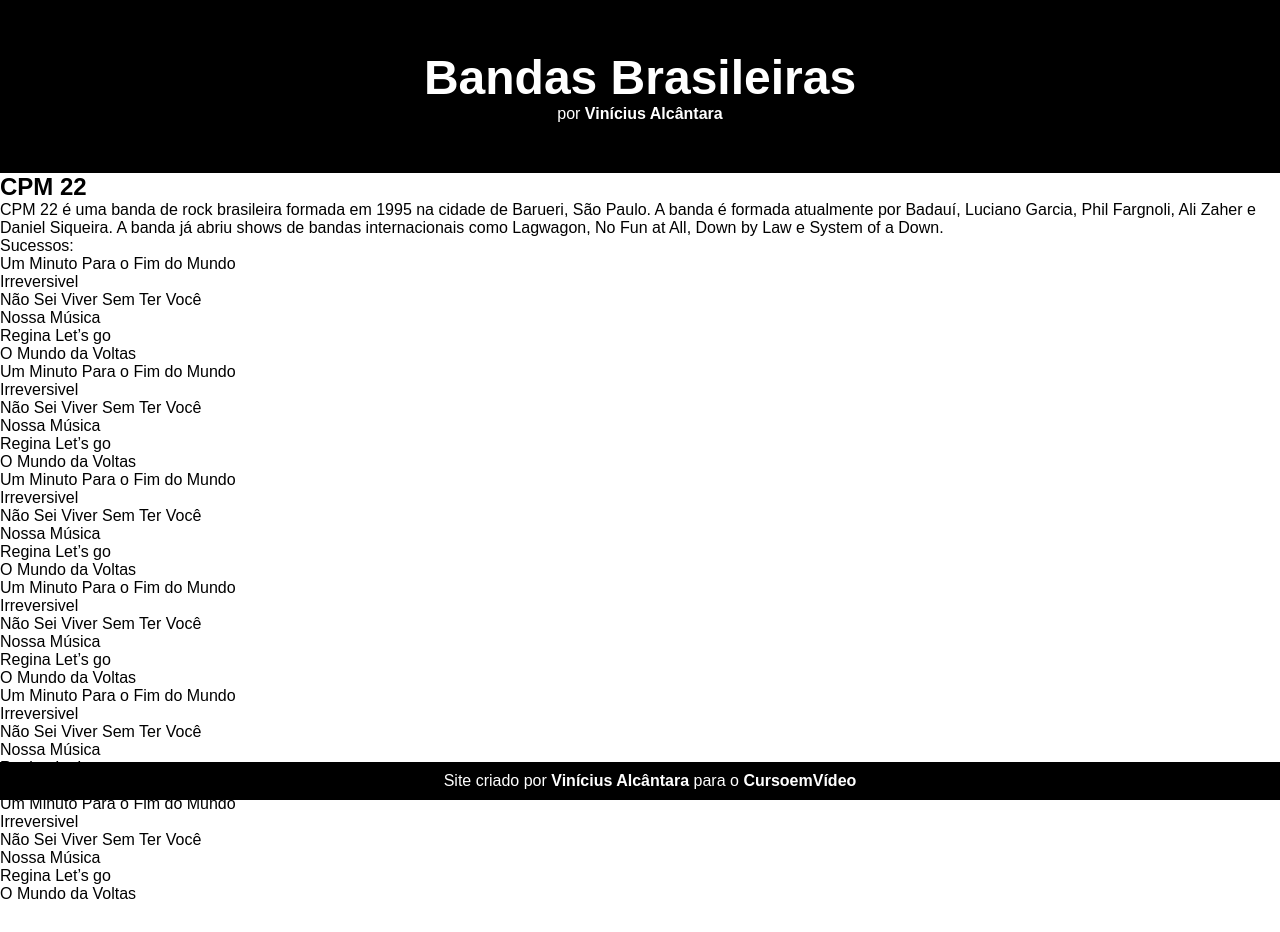
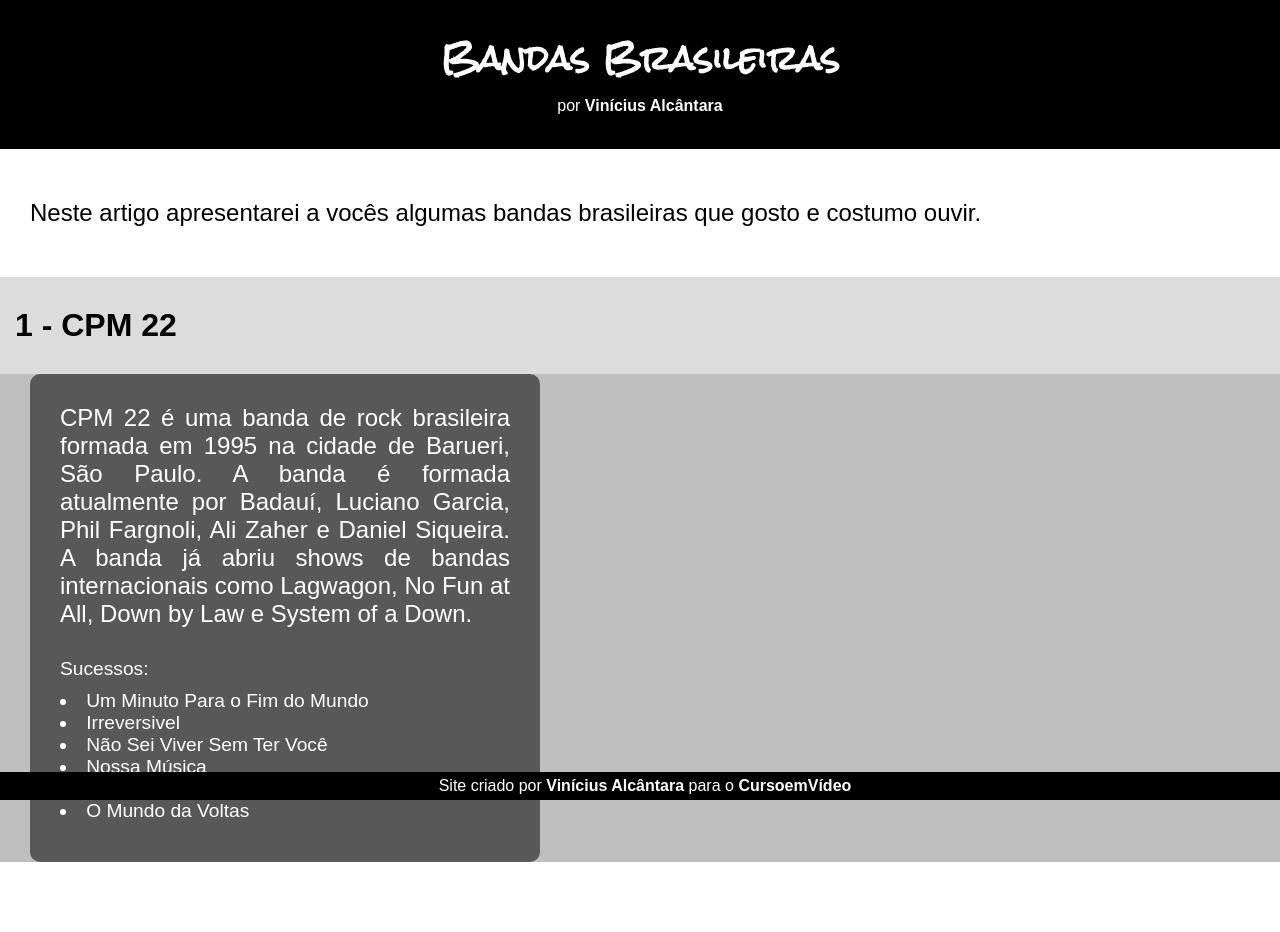
Before and after one commit to viniciusalcantaraFS/html-css, a plain HTML site: page modulo-3/desafio 012/index.html in a window 1280 px wide. Before the commit the page ends 903 px from the top, so only its background shows below. Drawn offline with Linux system fonts and the light colour scheme.

Commit message:
ATL content
ATL content Desafio 12

```diff
--- a/modulo-3/desafio 012/estilo/style.css
+++ b/modulo-3/desafio 012/estilo/style.css
@@ -1,9 +1,21 @@
 @charset "UTF-8";
+
+@import url('https://fonts.googleapis.com/css2?family=Rock+Salt&display=swap');
 
 * {
     padding: 0px;
     margin: 0px;
 }
+
+
+
+
+  :root {
+
+    --fonte1: arial, helvetica, sans-serif;
+    --fonte2: 'Rock Salt, cursive;'
+  }
+
 body, html {
 
     min-height: 100vh;
@@ -13,25 +25,38 @@
 }
 
 
+
+
+
 header {
 
     background-color: black;
     text-align: center;
     color: white;
-    padding-top: 50px;
+    padding-top: 20px;
 
 }
 
+
+
+
 header > h1 {
 
+    font-family: 'Rock Salt';
     font-weight: 600;
-    font-size: 3em;
+    font-size: 2em;
 }
+
+
+
 
 header > p {
 
-    padding-bottom: 50px;
+    padding-bottom: 34px;
 }
+
+
+
 
 a.links {
 
@@ -40,10 +65,86 @@
     font-weight: bold;
 }
 
+
+
+
 a.links:hover {
 
     text-decoration: underline;
 }
+
+
+
+
+section.imagem {
+
+    margin: 0px 0px 70px 0px;
+    background-color: rgb(191, 191, 191);
+    padding: 0px 30px 0px 30px;
+    color: white;
+
+}
+
+
+
+
+ h2 {
+
+    background-color: gainsboro ;
+    font-size: 2em;
+    color: black;
+    padding: 30px 30px 30px 15px;
+
+}
+
+
+
+
+
+
+
+
+
+
+.paragrafoprincipal {
+
+    margin-bottom: 30px;
+
+}
+
+
+
+
+div.quadro {
+
+
+    text-align: justify;
+    max-width: 450px;
+    padding: 30px;
+    font-size: 1.5em;
+    border-radius: 10px;
+    background-color: rgba(0, 0, 0, 0.537);
+}
+
+
+
+
+.sucessos {
+
+    margin-bottom: 10px;
+    font-size: 0.8em;
+}
+
+
+
+
+ul {
+
+    list-style-position: inside;
+}
+
+
+
 
 footer {
 
@@ -53,6 +154,16 @@
     position:fixed;
     width: 100%;
     bottom: 0px;
-    padding: 10px;
+    padding: 5px;
 
 }
+
+
+
+
+p.descricoes {
+
+    font-size: 1.5em;
+    padding: 50px 30px 50px 30px;
+
+}
--- a/modulo-3/desafio 012/index.html
+++ b/modulo-3/desafio 012/index.html
@@ -12,25 +12,24 @@
         <h1>Bandas Brasileiras</h1>
         <p>por <a class="links" href="https://github.com/viniciusalcantaraFS" target="_blank" rel="external">Vinícius Alcântara</a></p>
     </header>
+    <p class="descricoes">Neste artigo apresentarei a vocês algumas bandas brasileiras que gosto e costumo ouvir.</p>
+    <h2>
+       1 - CPM 22
+    </h2>
+    <section class="imagem">
 
-    <section>
-        <h2>
 
-            CPM 22
-
-        </h2>
-
-        <p>
+            <div class="imagemcpm">
+                <div class="quadro">
+                    <p class="paragrafoprincipal">
 
                         CPM 22 é uma banda de rock brasileira formada em 1995 na cidade de Barueri, São Paulo. A banda é formada atualmente por Badauí, Luciano Garcia, Phil Fargnoli, Ali Zaher e Daniel Siqueira. A banda já abriu shows de bandas internacionais como Lagwagon, No Fun at All, Down by Law e System of a Down.
 
                     </p>
-        <p>
-
+                    <p class="sucessos">
                         Sucessos:
-
                     </p>
-        <ul>
+                    <ul class="sucessos">
                         <li>Um Minuto Para o Fim do Mundo</li>
                         <li>Irreversivel</li>
                         <li>Não Sei Viver Sem Ter Você</li>
@@ -38,47 +37,11 @@
                         <li>Regina Let&rsquo;s go</li>
                         <li>O Mundo da Voltas</li>
                     </ul>
-        <ul>
-            <li>Um Minuto Para o Fim do Mundo</li>
-            <li>Irreversivel</li>
-            <li>Não Sei Viver Sem Ter Você</li>
-            <li>Nossa Música</li>
-            <li>Regina Let&rsquo;s go</li>
-            <li>O Mundo da Voltas</li>
-        </ul>
-        <ul>
-            <li>Um Minuto Para o Fim do Mundo</li>
-            <li>Irreversivel</li>
-            <li>Não Sei Viver Sem Ter Você</li>
-            <li>Nossa Música</li>
-            <li>Regina Let&rsquo;s go</li>
-            <li>O Mundo da Voltas</li>
-        </ul>
-        <ul>
-            <li>Um Minuto Para o Fim do Mundo</li>
-            <li>Irreversivel</li>
-            <li>Não Sei Viver Sem Ter Você</li>
-            <li>Nossa Música</li>
-            <li>Regina Let&rsquo;s go</li>
-            <li>O Mundo da Voltas</li>
-        </ul>
-        <ul>
-            <li>Um Minuto Para o Fim do Mundo</li>
-            <li>Irreversivel</li>
-            <li>Não Sei Viver Sem Ter Você</li>
-            <li>Nossa Música</li>
-            <li>Regina Let&rsquo;s go</li>
-            <li>O Mundo da Voltas</li>
-        </ul>
-        <ul>
-            <li>Um Minuto Para o Fim do Mundo</li>
-            <li>Irreversivel</li>
-            <li>Não Sei Viver Sem Ter Você</li>
-            <li>Nossa Música</li>
-            <li>Regina Let&rsquo;s go</li>
-            <li>O Mundo da Voltas</li>
-        </ul>
+
+                </div>
+            </div>
                 </section>
+
 
     <footer>
 
```
Lines whose indentation alone changed are shown as unchanged.
